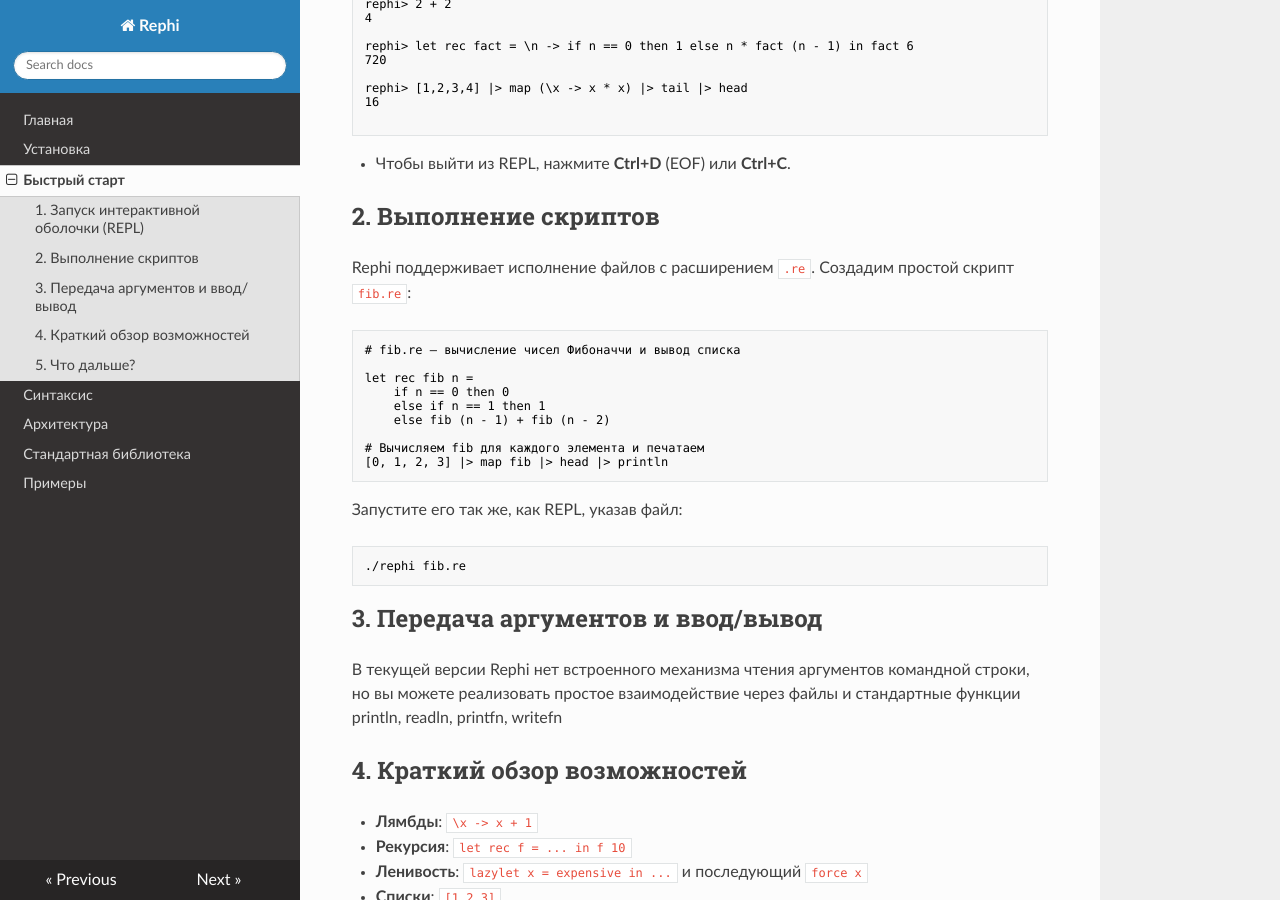
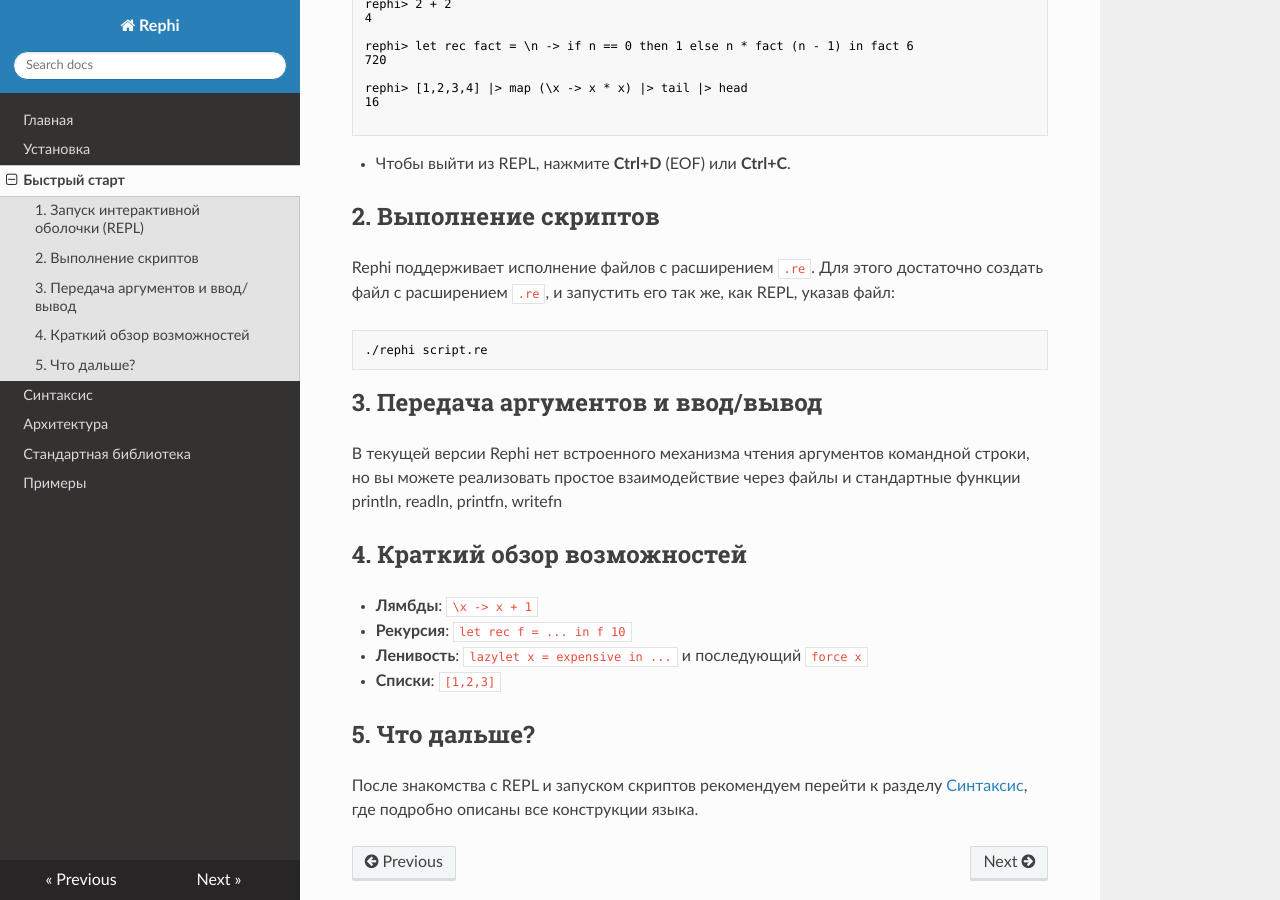
Before and after one commit to khnychenkoav/RephiDocs, an MkDocs documentation site: the page built from docs_src/quickstart.md, in a window 1280 px wide and 900 px high, scrolled down 585 px. Built offline with MkDocs 1.6.1, drawn with Linux system fonts in a browser that asks for light colours; nearby versions of some CDN libraries.

Commit message:
Update documentation and examples
- Modified examples in `examples.md` to reflect changes in list operations, focusing on map functionality and removing filter.
- Updated `index.md` to include a checklist of implemented features in Rephi.
- Revised `quickstart.md` to simplify the script execution section and provide a clearer example of running scripts.
- Adjusted the sitemap file to reflect recent changes.

````diff
--- a/docs_src/quickstart.md
+++ b/docs_src/quickstart.md
@@ -36,24 +36,10 @@
 
 ## 2. Выполнение скриптов
 
-Rephi поддерживает исполнение файлов с расширением `.re`. Создадим простой скрипт `fib.re`:
-
-```re
-# fib.re — вычисление чисел Фибоначчи и вывод списка
-
-let rec fib n =
-    if n == 0 then 0
-    else if n == 1 then 1
-    else fib (n - 1) + fib (n - 2)
-
-# Вычисляем fib для каждого элемента и печатаем
-[0, 1, 2, 3] |> map fib |> head |> println
-```
-
-Запустите его так же, как REPL, указав файл:
+Rephi поддерживает исполнение файлов с расширением `.re`. Для этого достаточно создать файл с расширением `.re`, и запустить его так же, как REPL, указав файл:
 
 ```bash
-./rephi fib.re
+./rephi script.re
 ```
 
 
````
Also changed, not shown: docs/examples/index.html (+6 -6 lines), docs/index.html (+14 -1 lines), docs/quickstart/index.html (+2 -13 lines), docs_src/examples.md (+5 -5 lines), docs_src/index.md (+11 -0 lines), docs/search/search_index.json, 1 other file.
